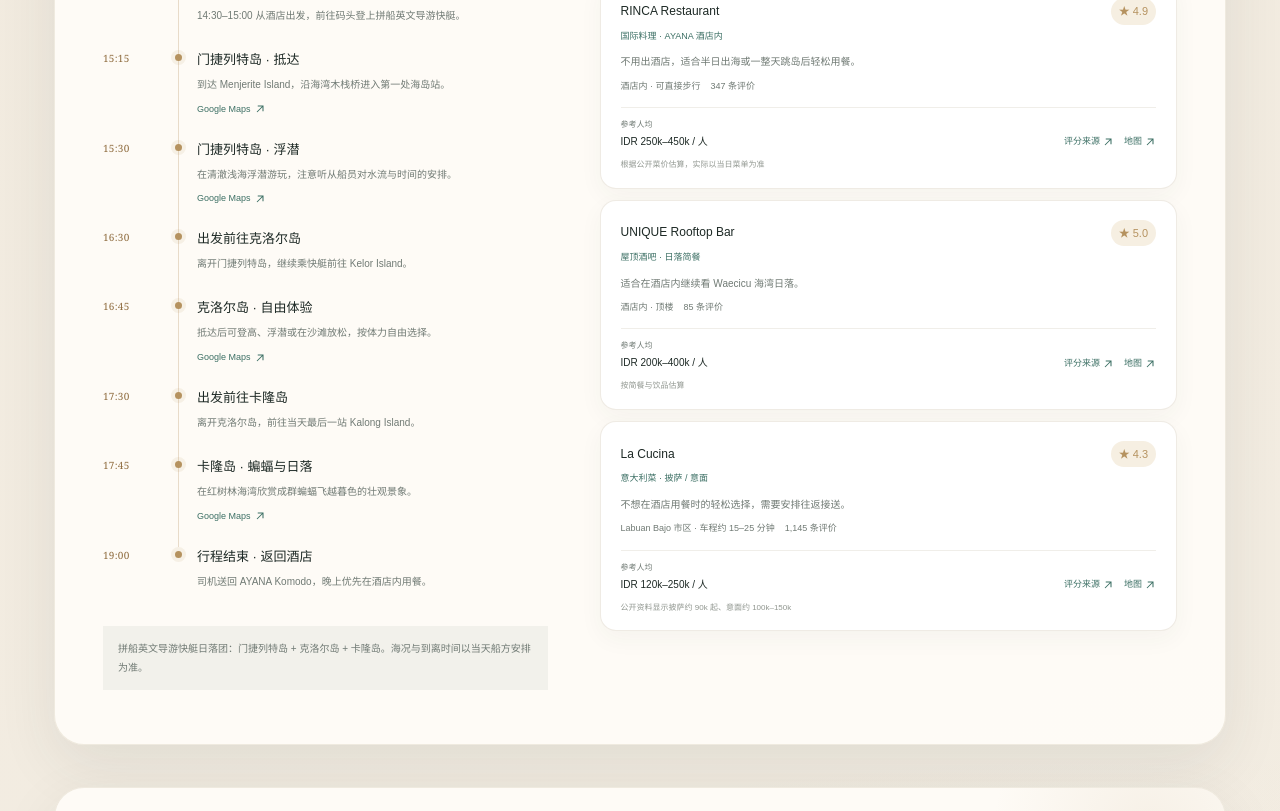
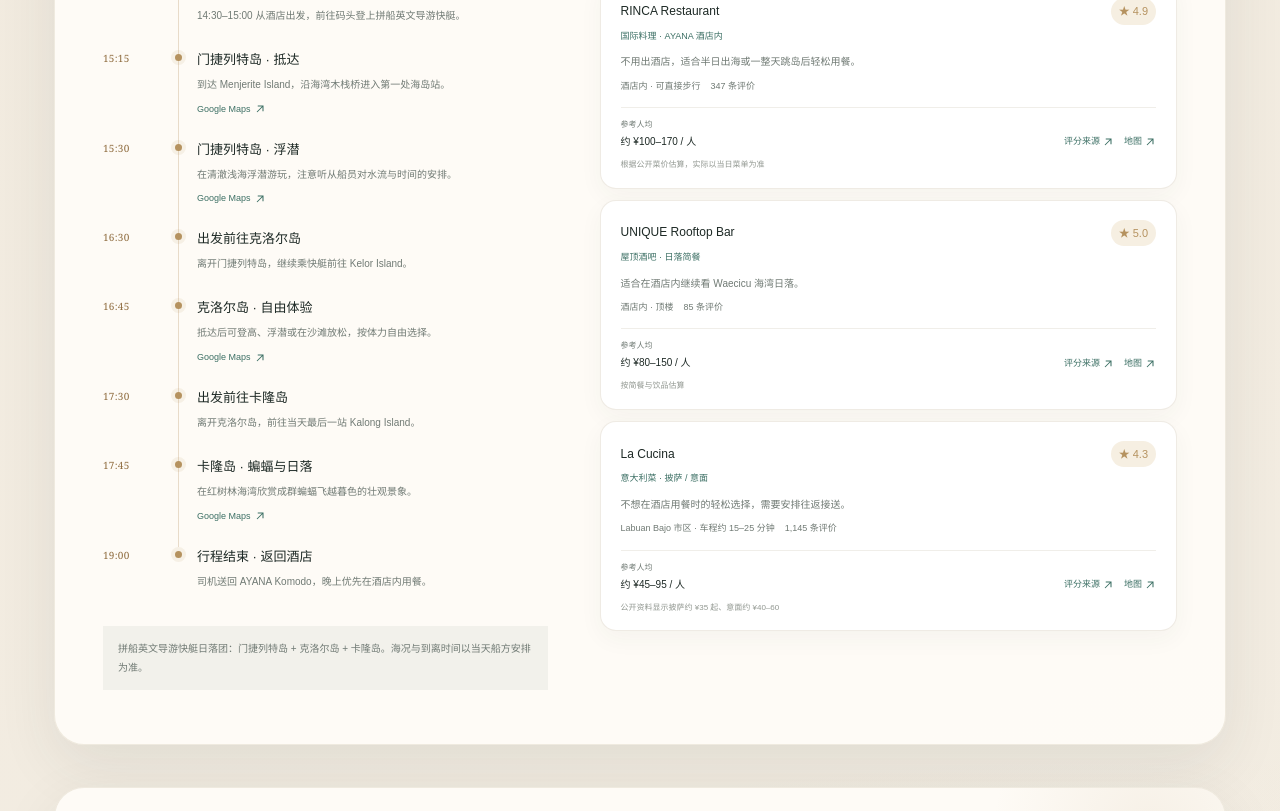
Before and after one commit to XuTang-666/Bali-travel, a Next.js app: page / in a window 1280 px wide. Shown: the part 4500-5311 px from the top of the page. Built offline with nearby package versions, Linux system fonts and the light colour scheme.

Commit message:
Show restaurant budgets in Chinese yuan

```diff
--- a/app/trip-data.ts
+++ b/app/trip-data.ts
@@ -237,7 +237,7 @@ const jimbaranDinner: Restaurant[] = [
     cuisine: "印尼菜 · 花园庭院",
     rating: "4.7",
     reviews: "1,114 条评价",
-    budget: "IDR 250k–450k / 人",
+    budget: "约 ¥100–170 / 人",
     budgetNote: "用餐预算估算，非官方固定套餐价",
     distance: "金巴兰 · 车程约 10–15 分钟",
     note: "适合抵达当晚慢慢吃一顿巴厘风味正餐。",
@@ -249,8 +249,8 @@ const jimbaranDinner: Restaurant[] = [
     cuisine: "创意 Tapas · 预约推荐",
     rating: "4.7",
     reviews: "3,661 条评价",
-    budget: "IDR 960k++ / 人",
-    budgetNote: "官网 Chef Tasting Menu 公示价；另有单点",
+    budget: "约 ¥370++ / 人",
+    budgetNote: "按官网 Chef Tasting Menu 的 IDR 960k++ 折算；另有单点",
     distance: "金巴兰 · 车程约 10–15 分钟",
     note: "适合想把第一顿晚餐认真对待的人；品鉴套餐建议预订。",
     map: "Cuca Restaurant Jimbaran",
@@ -261,7 +261,7 @@ const jimbaranDinner: Restaurant[] = [
     cuisine: "海滨西餐 · 日落景观",
     rating: "4.6",
     reviews: "1,447 条评价",
-    budget: "IDR 450k–900k / 人",
+    budget: "约 ¥170–340 / 人",
     budgetNote: "用餐预算估算，实际取决于菜品与饮品",
     distance: "金巴兰海湾 · 车程约 15 分钟",
     note: "四季度假村海边餐厅，适合看日落或庆祝第一晚。",
@@ -276,7 +276,7 @@ const komodoResortDinner: Restaurant[] = [
     cuisine: "国际料理 · AYANA 酒店内",
     rating: "4.9",
     reviews: "347 条评价",
-    budget: "IDR 250k–450k / 人",
+    budget: "约 ¥100–170 / 人",
     budgetNote: "根据公开菜价估算，实际以当日菜单为准",
     distance: "酒店内 · 可直接步行",
     note: "不用出酒店，适合半日出海或一整天跳岛后轻松用餐。",
@@ -288,7 +288,7 @@ const komodoResortDinner: Restaurant[] = [
     cuisine: "屋顶酒吧 · 日落简餐",
     rating: "5.0",
     reviews: "85 条评价",
-    budget: "IDR 200k–400k / 人",
+    budget: "约 ¥80–150 / 人",
     budgetNote: "按简餐与饮品估算",
     distance: "酒店内 · 顶楼",
     note: "适合在酒店内继续看 Waecicu 海湾日落。",
@@ -300,8 +300,8 @@ const komodoResortDinner: Restaurant[] = [
     cuisine: "意大利菜 · 披萨 / 意面",
     rating: "4.3",
     reviews: "1,145 条评价",
-    budget: "IDR 120k–250k / 人",
-    budgetNote: "公开资料显示披萨约 90k 起、意面约 100k–150k",
+    budget: "约 ¥45–95 / 人",
+    budgetNote: "公开资料显示披萨约 ¥35 起、意面约 ¥40–60",
     distance: "Labuan Bajo 市区 · 车程约 15–25 分钟",
     note: "不想在酒店用餐时的轻松选择，需要安排往返接送。",
     map: "La Cucina Labuan Bajo",
@@ -315,7 +315,7 @@ const komodoTownDinner: Restaurant[] = [
     cuisine: "日料 · 寿司 / Poke Bowl",
     rating: "4.6",
     reviews: "1,218 条评价",
-    budget: "IDR 150k–300k / 人",
+    budget: "约 ¥60–115 / 人",
     budgetNote: "用餐预算估算",
     distance: "Labuan Bajo 市区 · 车程约 15–25 分钟",
     note: "结束跳岛后想换换口味时很合适。",
@@ -327,7 +327,7 @@ const komodoTownDinner: Restaurant[] = [
     cuisine: "当地海鲜 · 印尼风味",
     rating: "4.5",
     reviews: "约 190 条评价",
-    budget: "IDR 150k–300k / 人",
+    budget: "约 ¥60–115 / 人",
     budgetNote: "用餐预算估算，海鲜按品类另计",
     distance: "Labuan Bajo 市区 · 车程约 20 分钟",
     note: "适合看海后继续吃新鲜当地海鲜。",
@@ -343,8 +343,8 @@ const bromoDinner: Restaurant[] = [
     cuisine: "东爪哇料理 · 山景露台",
     rating: "4.8",
     reviews: "约 116 条评价",
-    budget: "IDR 100k–220k / 人",
-    budgetNote: "公开菜单单品约 32k–55k 起，据此估算一餐",
+    budget: "约 ¥40–85 / 人",
+    budgetNote: "公开菜单单品约 ¥12–21 起，据此估算一餐",
     distance: "Tosari 区域 · 车程约 15–25 分钟",
     note: "景观更好；山路用餐务必确认返程车和营业时间。",
     map: "Teras Bromo Plataran Bromo",
@@ -355,7 +355,7 @@ const bromoDinner: Restaurant[] = [
     cuisine: "酒店内餐厅 · 印尼 / 国际料理",
     rating: "酒店餐厅",
     reviews: "独立评分待核实",
-    budget: "IDR 100k–250k / 人",
+    budget: "约 ¥40–95 / 人",
     budgetNote: "预算估算，菜单以酒店当日为准",
     distance: "Jambuluwuk Bromo Resort 酒店内",
     note: "次日凌晨出发追日出，住店用餐最省时间。",
@@ -370,7 +370,7 @@ const kutaDinner: Restaurant[] = [
     cuisine: "海滨西餐 · 海景",
     rating: "4.7",
     reviews: "246 条评价",
-    budget: "IDR 200k–400k / 人",
+    budget: "约 ¥80–150 / 人",
     budgetNote: "用餐预算估算",
     distance: "Bintang Bali 周边 · 步行约 9 分钟",
     note: "适合火山行程结束、飞回巴厘岛后的轻松晚餐。",
@@ -382,7 +382,7 @@ const kutaDinner: Restaurant[] = [
     cuisine: "印度料理 · 咖喱 / 烤饼",
     rating: "4.9",
     reviews: "约 215 条评价",
-    budget: "IDR 150k–300k / 人",
+    budget: "约 ¥60–115 / 人",
     budgetNote: "用餐预算估算",
     distance: "Kartika Plaza · 车程约 5–10 分钟",
     note: "想吃热乎的咖喱和烤饼时很稳妥。",
@@ -394,7 +394,7 @@ const kutaDinner: Restaurant[] = [
     cuisine: "酒店餐厅 · 国际 / 本地料理",
     rating: "酒店餐厅",
     reviews: "独立评分待核实",
-    budget: "IDR 150k–300k / 人",
+    budget: "约 ¥60–115 / 人",
     budgetNote: "预算估算，菜单以酒店当日为准",
     distance: "Bintang Bali Resort 酒店内",
     note: "航班或送机延误时可直接在酒店用餐。",
@@ -409,7 +409,7 @@ const lovinaDinner: Restaurant[] = [
     cuisine: "当地料理 · 花园餐厅",
     rating: "4.8",
     reviews: "1,286 条评价",
-    budget: "IDR 100k–220k / 人",
+    budget: "约 ¥40–85 / 人",
     budgetNote: "根据公开菜单和当地餐饮水平估算",
     distance: "Anturan / Lovina · 车程约 10–15 分钟",
     note: "口碑很好，适合抵达罗威纳后吃一顿安静的正餐。",
@@ -421,7 +421,7 @@ const lovinaDinner: Restaurant[] = [
     cuisine: "海鲜 · 印尼 / 亚洲菜",
     rating: "4.7",
     reviews: "145 条评价",
-    budget: "IDR 100k–220k / 人",
+    budget: "约 ¥40–85 / 人",
     budgetNote: "用餐预算估算",
     distance: "Anturan / Lovina · 车程约 10–15 分钟",
     note: "适合吃烤鱼、海鲜和当地家常菜。",
@@ -433,7 +433,7 @@ const lovinaDinner: Restaurant[] = [
     cuisine: "海边餐厅 · 印尼 / 西餐",
     rating: "4.3",
     reviews: "1,263 条评价",
-    budget: "IDR 150k–300k / 人",
+    budget: "约 ¥60–115 / 人",
     budgetNote: "用餐预算估算，官网未公开统一人均",
     distance: "Kaliasem 海边 · 车程约 15–20 分钟",
     note: "如果当天抵达不太晚，可在海边吃饭看夜色。",
@@ -448,7 +448,7 @@ const ayanaDinner: Restaurant[] = [
     cuisine: "海滩海鲜 · 烛光晚餐",
     rating: "4.7",
     reviews: "1,077 条评价",
-    budget: "IDR 500k–1,000k / 人",
+    budget: "约 ¥190–380 / 人",
     budgetNote: "用餐预算估算，海鲜和酒水另计",
     distance: "AYANA 园区内 · 沙滩区域",
     note: "最适合安排一顿正式海边晚餐，建议预约。",
@@ -460,7 +460,7 @@ const ayanaDinner: Restaurant[] = [
     cuisine: "意大利菜 · 海景露台",
     rating: "4.7",
     reviews: "约 882 条评价",
-    budget: "IDR 300k–600k / 人",
+    budget: "约 ¥115–230 / 人",
     budgetNote: "用餐预算估算",
     distance: "AYANA 园区内 · 海景餐厅",
     note: "意面与披萨更轻松，适合入住 AYANA 第一晚。",
@@ -472,7 +472,7 @@ const ayanaDinner: Restaurant[] = [
     cuisine: "巴厘文化 · 晚餐与表演",
     rating: "4.9",
     reviews: "497 条评价",
-    budget: "IDR 450k–850k / 人",
+    budget: "约 ¥170–325 / 人",
     budgetNote: "用餐预算估算，演出日期与套餐需确认",
     distance: "AYANA 园区内 · RIMBA 区域",
     note: "适合体验巴厘传统晚餐与表演，需提前问清营业日。",
@@ -495,7 +495,7 @@ const ayanaDayDining: Restaurant[] = [
     cuisine: "悬崖酒吧 · 日落简餐",
     rating: "4.3",
     reviews: "7,681 条评价",
-    budget: "IDR 250k–500k / 人",
+    budget: "约 ¥95–190 / 人",
     budgetNote: "按饮品与简餐估算",
     distance: "AYANA 园区内 · 悬崖海岸",
     note: "更适合日落时段；座位政策以酒店当天安排为准。",
```
